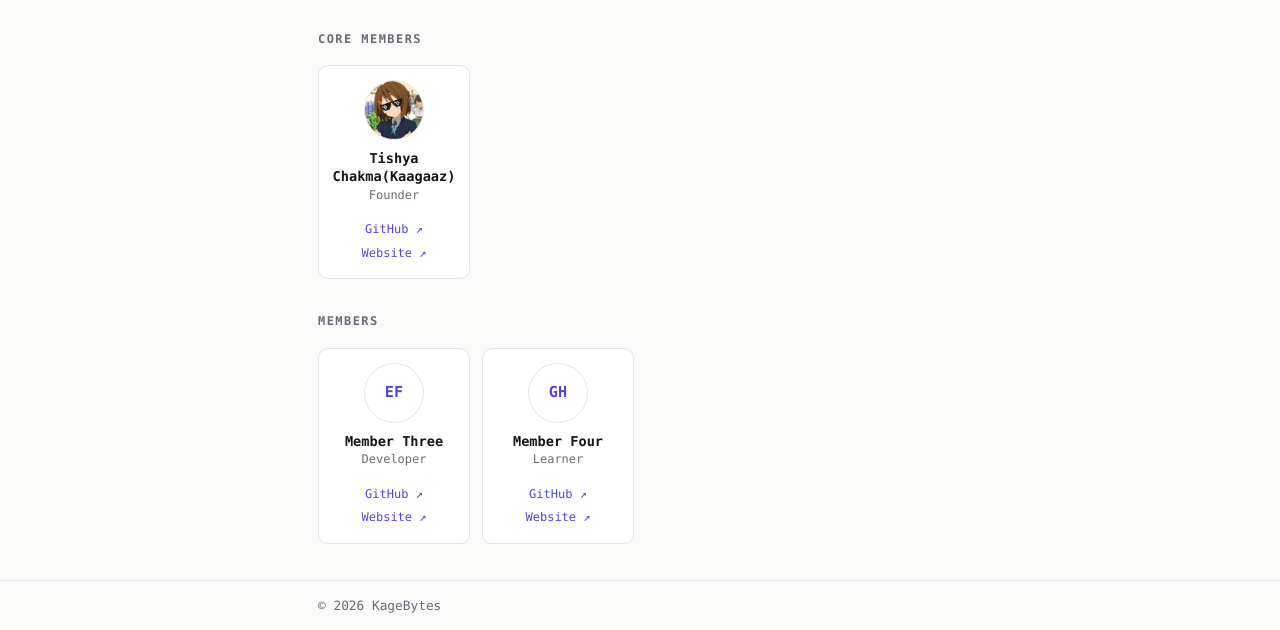
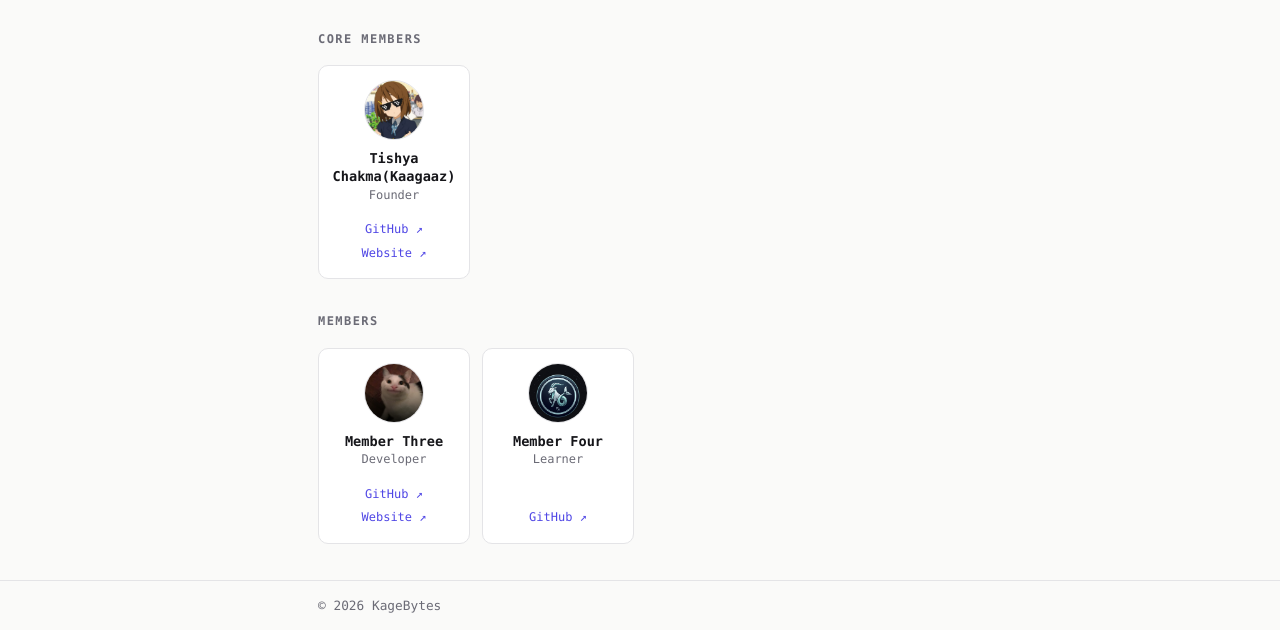
Before and after one commit to Kage-Bytes/KageBytes, a plain HTML site: page members.html in a window 1280 px wide. Shown: the part 177-807 px from the top of the page. Drawn offline with Linux system fonts and the light colour scheme.

Commit message:
Update members.html

```diff
--- a/members.html
+++ b/members.html
@@ -54,22 +54,21 @@
       <div class="grid">
 
         <article class="card">
-          <div class="avatar">EF<img src="photos/member3.jpg" alt="" onerror="this.remove()"></div>
+          <div class="avatar">EF<img src="photos/Bhargav.jpg" alt="" onerror="this.remove()"></div>
           <h3>Member Three</h3>
           <div class="role">Developer</div>
           <div class="links">
-            <a href="https://github.com/username" target="_blank" rel="noopener">GitHub ↗</a>
-            <a href="https://example.com" target="_blank" rel="noopener">Website ↗</a>
+            <a href="https://github.com/25211a05ee-bhargav" target="_blank" rel="noopener">GitHub ↗</a>
+            <a href="https://portfolio-sable-three-95.vercel.app/" target="_blank" rel="noopener">Website ↗</a>
           </div>
         </article>
 
         <article class="card">
-          <div class="avatar">GH<img src="photos/member4.jpg" alt="" onerror="this.remove()"></div>
+          <div class="avatar">GH<img src="photos/Bajrang.jpg" alt="" onerror="this.remove()"></div>
           <h3>Member Four</h3>
           <div class="role">Learner</div>
           <div class="links">
-            <a href="https://github.com/username" target="_blank" rel="noopener">GitHub ↗</a>
-            <a href="https://example.com" target="_blank" rel="noopener">Website ↗</a>
+            <a href="https://github.com/Bajrang2403" target="_blank" rel="noopener">GitHub ↗</a>
           </div>
         </article>
 
```
